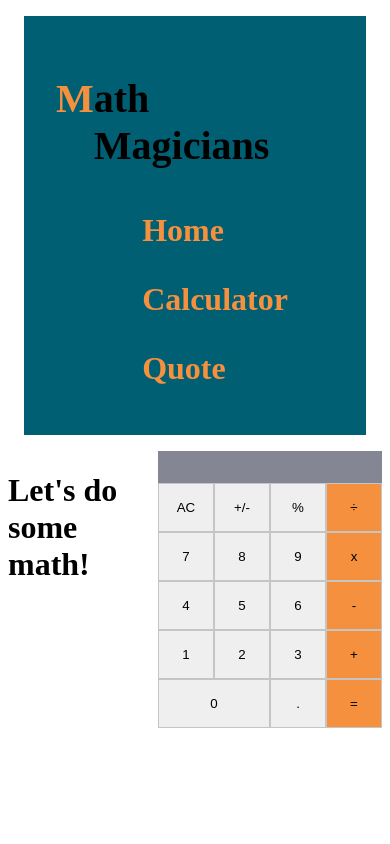
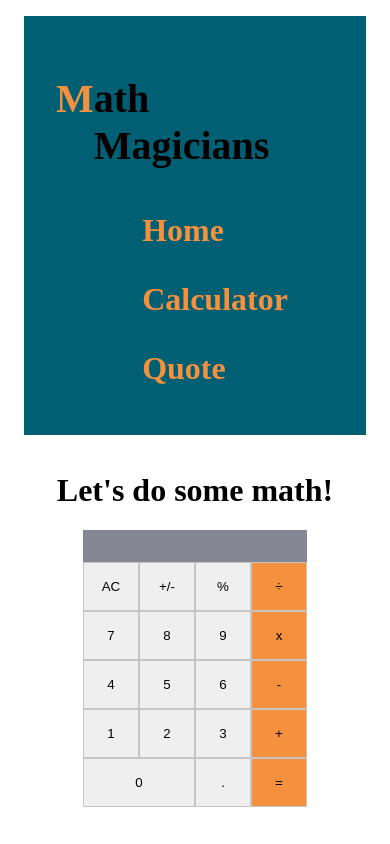
Before and after one commit to mike2611/math-magicians, a React (Create React App) app: page /calculator in a window 390 px wide. Built offline with nearby package versions, Linux system fonts and the light colour scheme.

Commit message:
Fix styles for mobile

```diff
--- a/src/components/Math.css
+++ b/src/components/Math.css
@@ -1,3 +1,11 @@
 .math {
+  display: flex;
   justify-content: space-around;
 }
+
+@media screen and (max-width: 770px) {
+  .math {
+    flex-direction: column;
+    align-items: center;
+  }
+}
--- a/src/components/Math.js
+++ b/src/components/Math.js
@@ -2,7 +2,7 @@ import Calculator from './Calculator';
 import './Math.css';
 
 const Math = () => (
-  <div className="math d-flex">
+  <div className="math">
     <h1>Let&apos;s do some math!</h1>
     <Calculator />
   </div>
```
